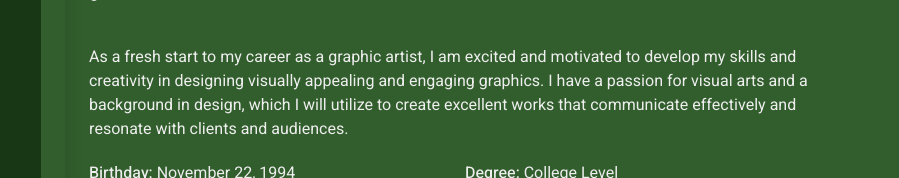
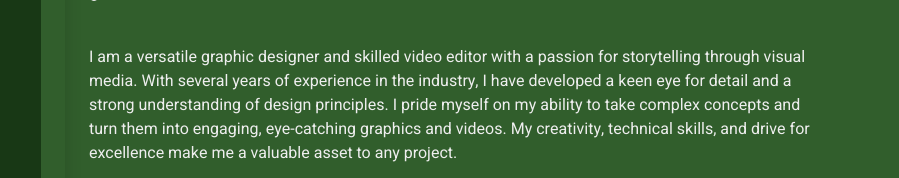
Before and after one commit to DondeSanturdio/Donde_Santurdio, a plain HTML site: page index.html in a window 1280 px wide. Shown: the part 575-753 px from the top of the page, 381-1280 px from the left. Drawn offline with nearby package versions, Linux system fonts and the light colour scheme.

Commit message:
Update index.html

```diff
--- a/index.html
+++ b/index.html
@@ -101,10 +101,11 @@
                                     </div>
                                     <div class="portfolio-item second">
                                     <h1 class="title pb-3 mb-5">About Me</h1>
-                                    <p>As a fresh start to my career as a graphic artist, I am excited and motivated to develop my skills and creativity in
-                                         designing visually appealing and engaging graphics. I have a passion for visual arts and a background in design,
-                                         which I will utilize to create excellent works that communicate effectively and resonate with clients and
-                                         audiences.</p>
+                                    <p>        I am a versatile graphic designer and skilled video editor with a passion for storytelling through
+                                         visual media. With several years of experience in the industry, I have developed a keen eye for
+                                         detail and a strong understanding of design principles. I pride myself on my ability to take
+                                         complex concepts and turn them into engaging, eye-catching graphics and videos. My creativity,
+                                         technical skills, and drive for excellence make me a valuable asset to any project.</p>
                                     <div class="row mb-4">
                                         <div class="col-sm-6 py-1">
                                             <span class="fw-medium text-light">Birthday:</span> November 22, 1994
```
